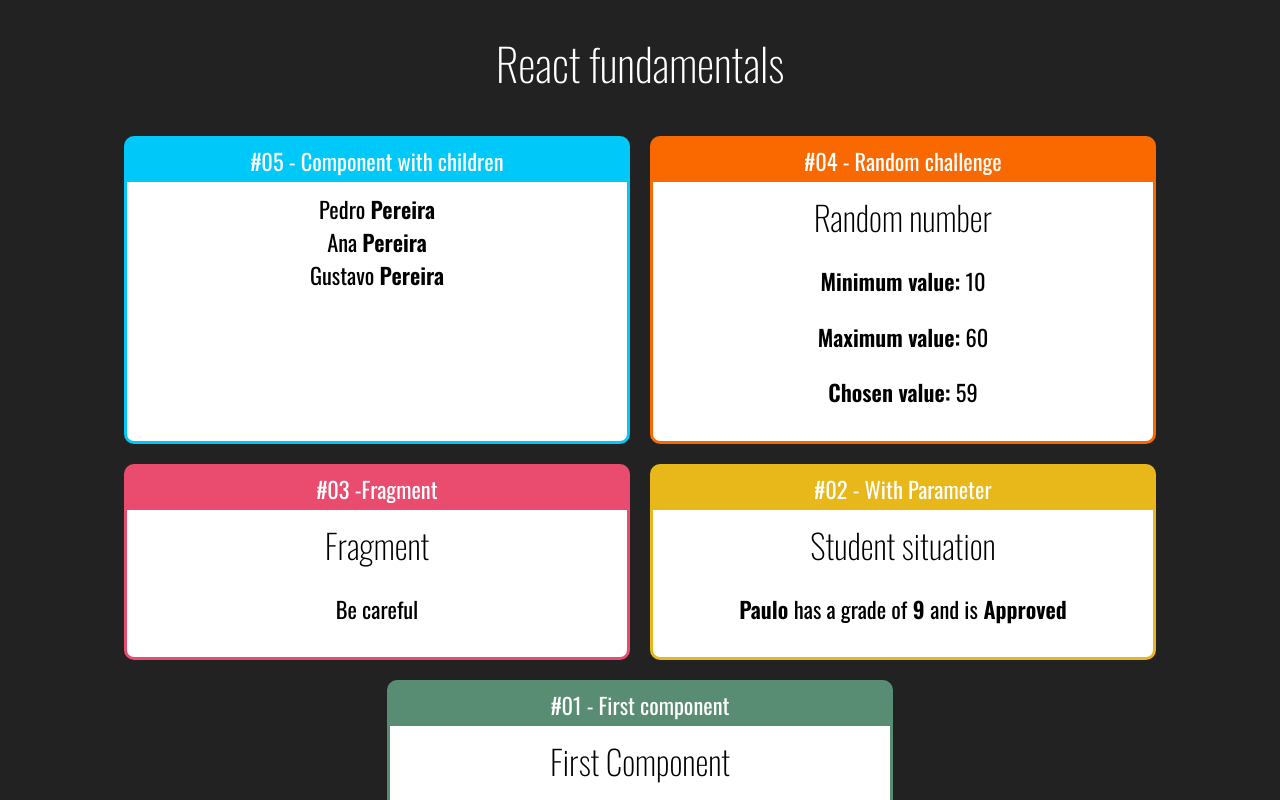
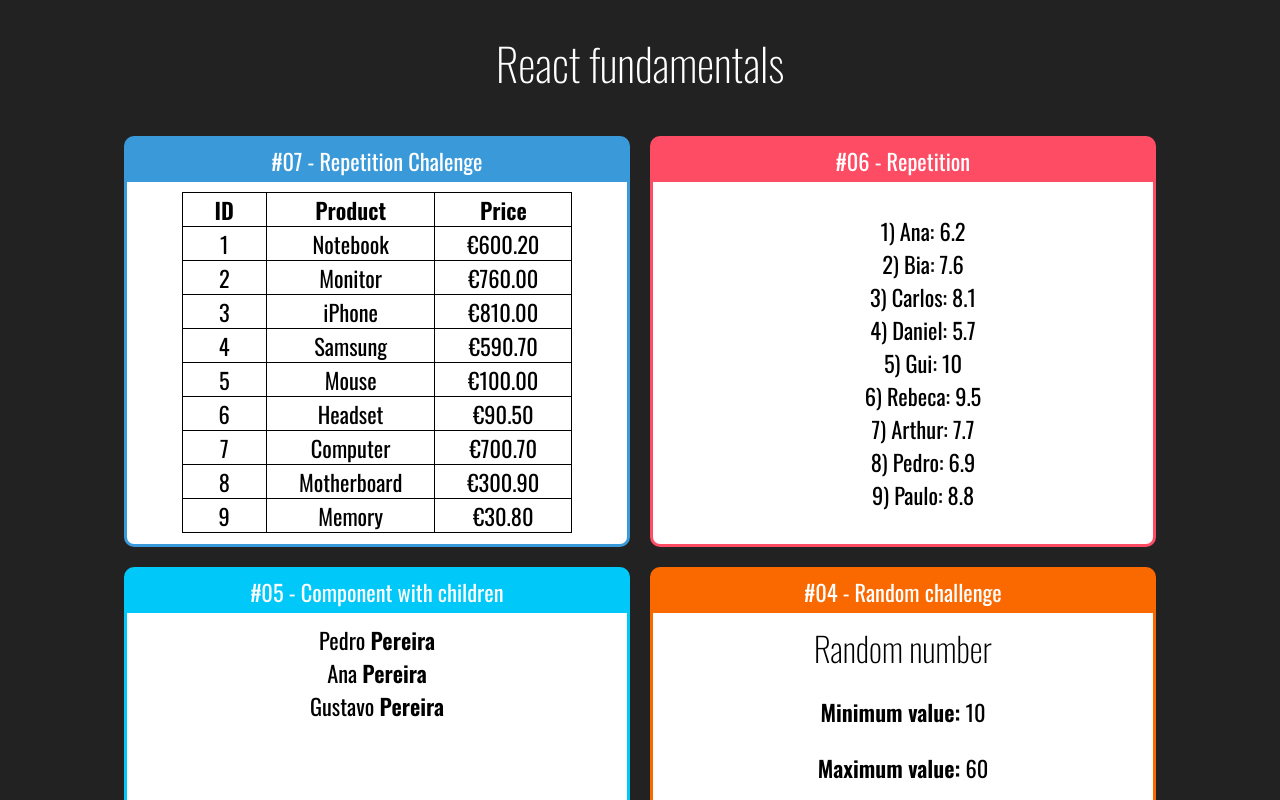
Before and after one commit to JulianaBernardes/react-redux, a React (Create React App) app in the folder fundamentals-react/: page / in a window 1280 px wide. Shown: the top 800 px of the page. Built offline with nearby package versions, Linux system fonts and the light colour scheme.

Commit message:
react components

```diff
--- a/fundamentals-react/src/App.jsx
+++ b/fundamentals-react/src/App.jsx
@@ -1,6 +1,8 @@
 import React from 'react'
 import './App.css'
 
+import ProductsTable from './components/repeat/ProductsTable'
+import StudentsList from './components/repeat/StudentsList'
 import Family from './components/basics/Family'
 import FamilyMember from './components/basics/FamilyMember'
 import Card from './components/layout/Card'
@@ -15,6 +17,14 @@
             <h1>React fundamentals</h1>
 
             <div className="Cards">
+
+                <Card title="#07 - Repetition Chalenge" color="#3A9AD9">
+                    <ProductsTable></ProductsTable>
+                </Card>
+
+                <Card title="#06 - Repetition" color="#FF4C65">
+                    <StudentsList></StudentsList>
+                </Card>
 
                 <Card title="#05 - Component with children" color="#00C8F8">
                     <Family surname="Pereira">
--- /dev/null
+++ b/fundamentals-react/src/components/repeat/ProductsTable.css
@@ -0,0 +1,13 @@
+table, td, th {
+    border: 1px solid black;
+    border-collapse: collapse;
+}
+
+td, th {
+    padding: 0 2rem;
+}
+
+.tableProducts {
+    display: flex;
+    justify-content: center;
+}
--- /dev/null
+++ b/fundamentals-react/src/components/repeat/ProductsTable.jsx
@@ -0,0 +1,42 @@
+import React from 'react'
+import products from '../../data/products'
+import './ProductsTable.css'
+
+// eslint-disable-next-line import/no-anonymous-default-export
+export default props => {
+
+    const productsTD = products.map(product => {
+        return (
+            <tr key={product.id}>
+                <td>
+                    {product.id}
+                </td>
+                <td>
+                    {product.name}
+                </td>
+                <td>
+                    €{product.price.toFixed(2)}
+                </td>
+            </tr>
+        )
+    })
+
+    return (
+        <div className="tableProducts">
+            <table>
+                <thead>
+                <tr>
+                    <th>ID</th>
+                    <th>Product</th>
+                    <th>Price</th>
+                </tr>
+                </thead>
+
+                <tbody>
+                {productsTD}
+                </tbody>
+
+            </table>
+        </div>
+    )
+}
--- /dev/null
+++ b/fundamentals-react/src/components/repeat/StudentsList.jsx
@@ -0,0 +1,21 @@
+import React from 'react'
+import students from '../../data/students'
+
+// eslint-disable-next-line import/no-anonymous-default-export
+export default props => {
+
+    const studentsLI = students.map(student => {
+        return (
+            <li key={student.id}>
+                {student.id}) {student.name}: {student.grade}
+            </li>)
+    })
+
+    return (
+        <div>
+            <ul style={{ listStyle: "none"}}>
+                {studentsLI}
+                </ul>
+        </div>
+    )
+}
--- /dev/null
+++ b/fundamentals-react/src/data/products.js
@@ -0,0 +1,12 @@
+// eslint-disable-next-line import/no-anonymous-default-export
+export default [
+    {id: 1, name: 'Notebook', price: 600.20},
+    {id: 2, name: 'Monitor', price: 760.00},
+    {id: 3, name: 'iPhone', price: 810.00},
+    {id: 4, name: 'Samsung', price: 590.70},
+    {id: 5, name: 'Mouse', price: 100.00},
+    {id: 6, name: 'Headset', price: 90.50},
+    {id: 7, name: 'Computer', price: 700.70},
+    {id: 8, name: 'Motherboard', price: 300.90},
+    {id: 9, name: 'Memory', price: 30.80}
+]
--- /dev/null
+++ b/fundamentals-react/src/data/students.js
@@ -0,0 +1,12 @@
+// eslint-disable-next-line import/no-anonymous-default-export
+export default [
+    {id: 1, name: 'Ana', grade: 6.2},
+    {id: 2, name: 'Bia', grade: 7.6},
+    {id: 3, name: 'Carlos', grade: 8.1},
+    {id: 4, name: 'Daniel', grade: 5.7},
+    {id: 5, name: 'Gui', grade: 10},
+    {id: 6, name: 'Rebeca', grade: 9.5},
+    {id: 7, name: 'Arthur', grade: 7.7},
+    {id: 8, name: 'Pedro', grade: 6.9},
+    {id: 9, name: 'Paulo', grade: 8.8}
+]
```
Also changed, not shown: 1 other file (tests, documents, lock files or other folders).
